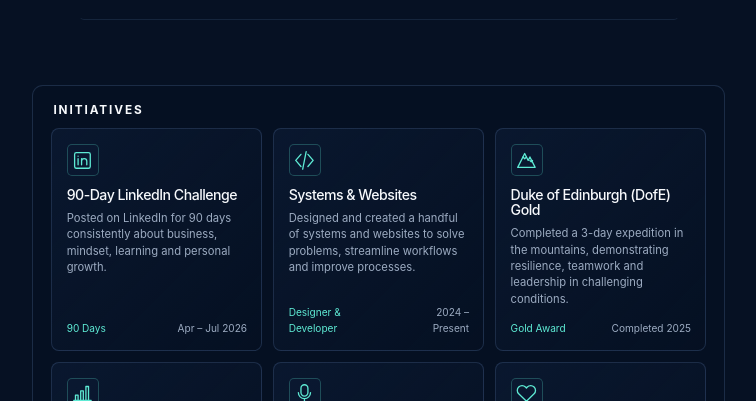
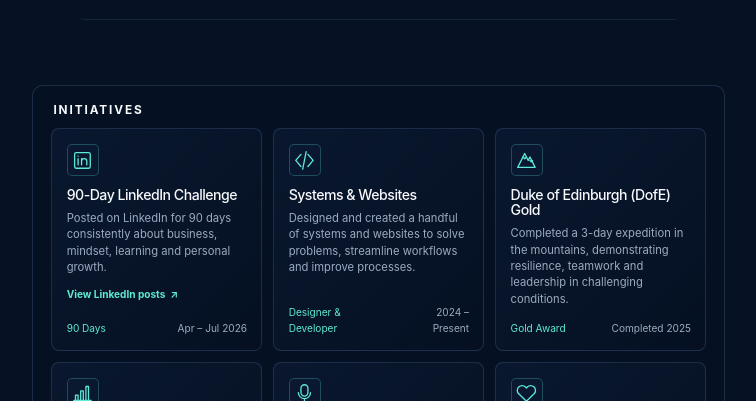
Before and after one commit to ibrahimmusallam10/Ibrahim-sConciergeUK, a React (Vite) app: page / in a window 1280 px wide. Shown: the part 2881-3282 px from the top of the page, without its empty margins (507-1263 px from the left). Built offline with nearby package versions, Linux system fonts and the light colour scheme.

Commit message:
Clarify LinkedIn challenge link

```diff
--- a/src/App.tsx
+++ b/src/App.tsx
@@ -458,6 +458,11 @@ export default function App() {
                   ) : item.title}
                 </h3>
                 <p>{item.description}</p>
+                {item.href && (
+                  <a className="initiative-action" href={item.href} target="_blank" rel="noreferrer">
+                    View LinkedIn posts <span aria-hidden="true">↗</span>
+                  </a>
+                )}
                 <div className="initiative-meta">
                   <span>{item.metric}</span>
                   <time>{item.date}</time>
--- a/src/styles.css
+++ b/src/styles.css
@@ -484,6 +484,23 @@ h3 {
   color: var(--accent);
 }
 
+.initiative-action {
+  display: inline-flex;
+  align-items: center;
+  align-self: flex-start;
+  gap: 0.35rem;
+  margin: -0.15rem 0 0.9rem;
+  color: var(--accent);
+  font-size: 0.7rem;
+  font-weight: 700;
+  text-decoration: none;
+}
+
+.initiative-action:hover {
+  text-decoration: underline;
+  text-underline-offset: 0.2rem;
+}
+
 .initiative-card > p {
   margin-bottom: 0.9rem;
   color: var(--muted);
```
